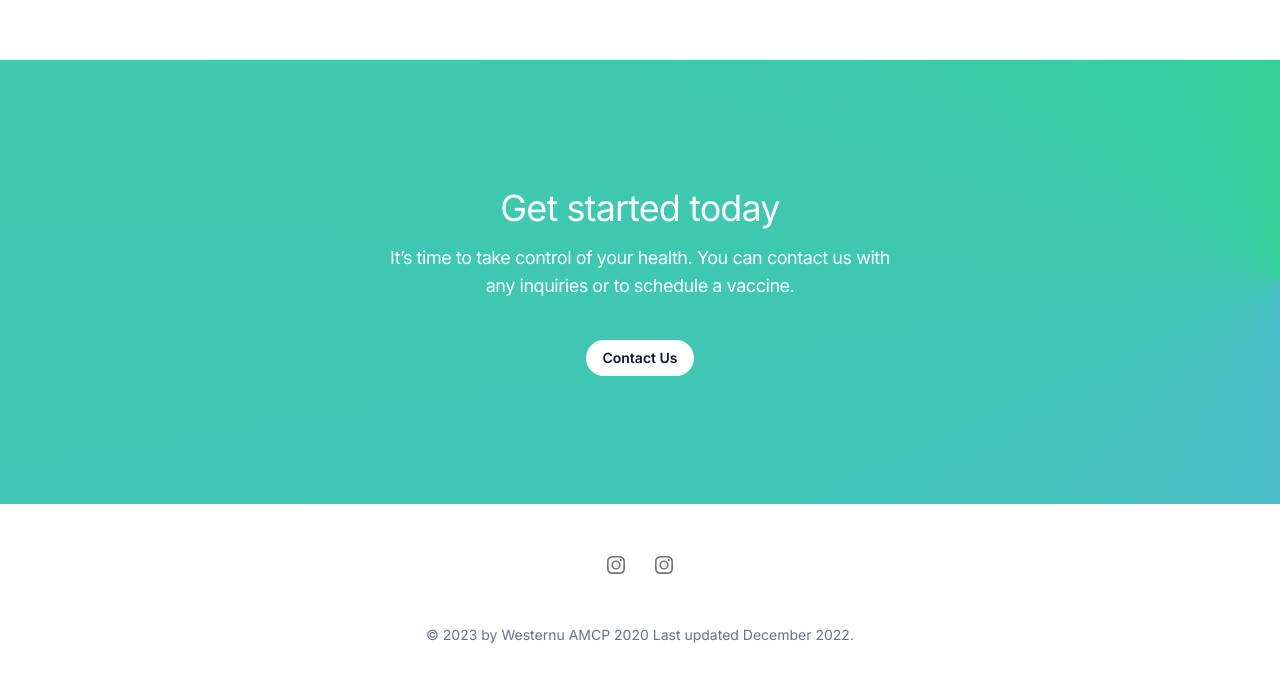
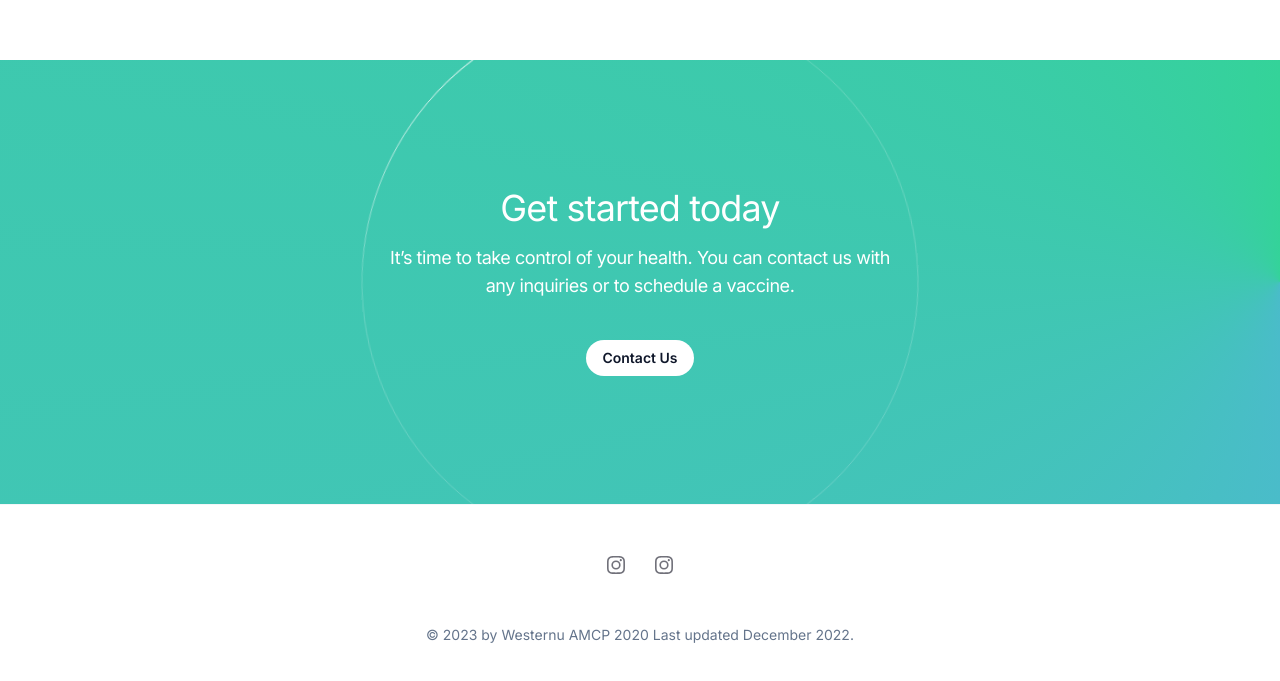
Before and after one commit to Anthonykgg/pharma_website, a Next.js app: page / in a window 1280 px wide. Shown: the part 2088-2769 px from the top of the page. Built offline with nearby package versions, Linux system fonts and the light colour scheme.

Commit message:
Add spinner on contact us page

```diff
--- a/pages/index.js
+++ b/pages/index.js
@@ -84,6 +84,9 @@ export default function Home() {
         id="contact-us"
         class="relative overflow-hidden py-32 bg-[conic-gradient(at_right,_var(--tw-gradient-stops))] from-blue-400 to-emerald-400"
       >
+        <div class="absolute top-1/2 left-20 -translate-y-1/2 sm:left-1/2 sm:-translate-x-1/2">
+          <svg viewBox="0 0 558 558" width="558" height="558" fill="none" aria-hidden="true" class="animate-spin-slow"><defs><linearGradient id=":R1hm:" x1="79" y1="16" x2="105" y2="237" gradientUnits="userSpaceOnUse"><stop stopColor="#fff"></stop><stop offset="1" stopColor="#fff" stopOpacity="0"></stop></linearGradient></defs><path opacity=".2" d="M1 279C1 125.465 125.465 1 279 1s278 124.465 278 278-124.465 278-278 278S1 432.535 1 279Z" stroke="#fff"></path><path d="M1 279C1 125.465 125.465 1 279 1" stroke="url(#:R1hm:)" strokeLinecap="round"></path></svg>
+        </div>
         <div class="py-30 mx-auto max-w-7xl px-4 sm:px-6 lg:px-8 relative">
           <div class="mx-auto max-w-lg text-center">
             <h2 class="font-display text-3xl tracking-tight text-white sm:text-4xl">
```
